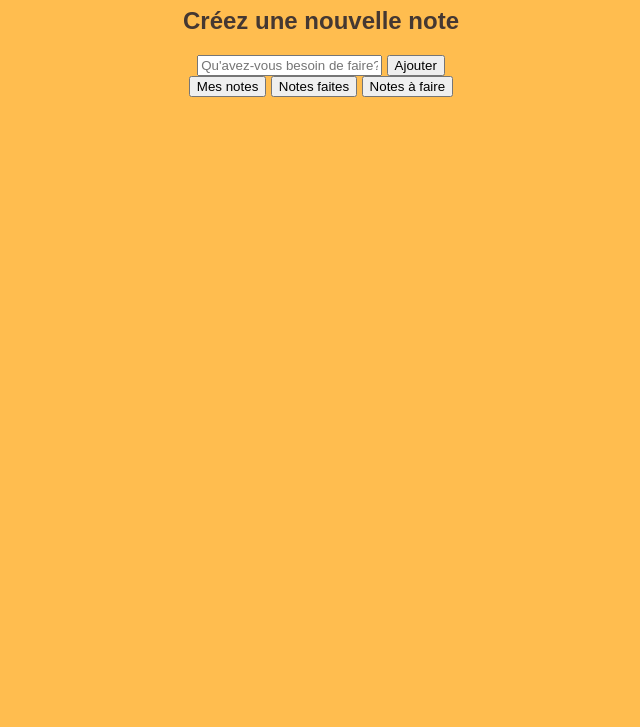
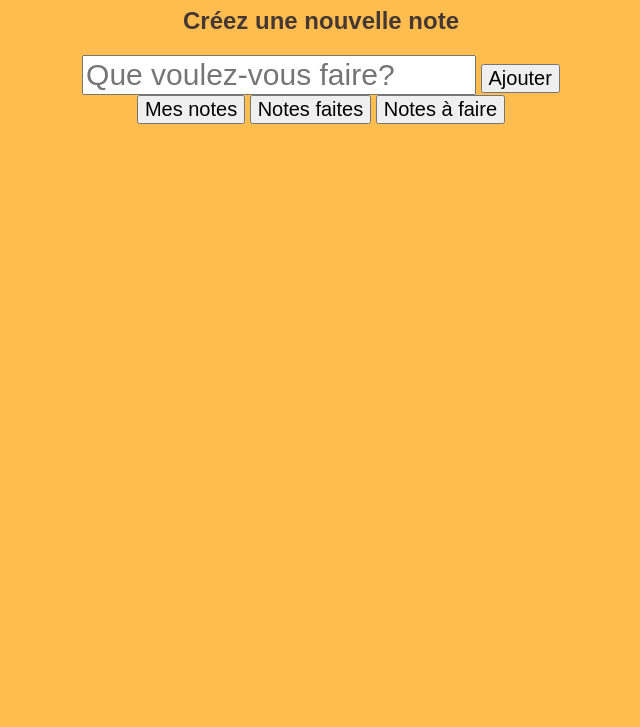
Before and after one commit to murielthoms/projet-todolist, a plain HTML site: page index.html in a window 1280 px wide. Shown: the part 73-800 px from the top of the page, without its empty margins (319-959 px from the left). Drawn offline with nearby package versions, Linux system fonts and the light colour scheme.

Commit message:
modif final

```diff
--- a/index.html
+++ b/index.html
@@ -10,7 +10,7 @@
 	<div class="ajout">
 		<h2>Créez une nouvelle note </h2>
 		<form onsubmit="return false">
-			<input type="text" id="nouvelleTache" name="enregistrer" placeholder="Qu'avez-vous besoin de faire?">
+			<input type="text" id="nouvelleTache" name="enregistrer" placeholder="Que voulez-vous faire?">
 			<button id ="add">Ajouter</button>
 			<div class="BT">
 				<button id="mesNotes">Mes notes</button>
@@ -24,7 +24,7 @@
 			</ul>
 		</div>
 	</div>
-	<script src="node_modules/jquery/dist/jquery.js"></script>
+	<script src="https://ajax.googleapis.com/ajax/libs/jquery/3.1.1/jquery.min.js"></script>
 	<script src="app.js"></script>
 </body>
 </html>
--- a/style.css
+++ b/style.css
@@ -28,3 +28,21 @@ li {
 	text-align: center;
 	color: #453832;
 }
+
+#mesNotes {
+	font-size: 20px;
+}
+
+#notesFaites {
+	font-size: 20px;
+}
+#faire {
+	font-size: 20px;
+}
+
+#add {
+	font-size: 20px;
+}
+input {
+	font-size: 30px;
+}
```
